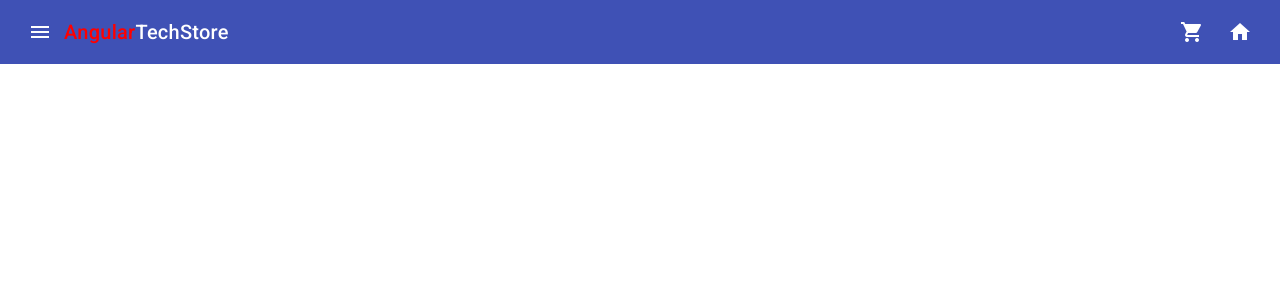
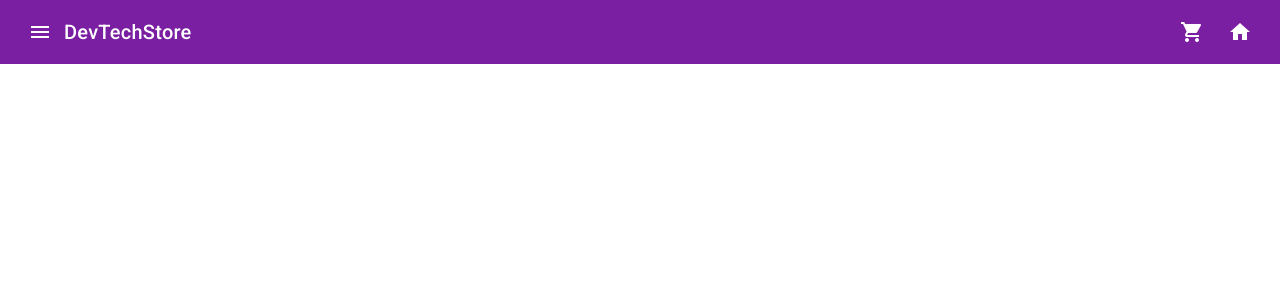
Before and after one commit to fabiodrneles/shop, an Angular app in the folder devmall/: page / in a window 1280 px wide. Shown: the top 300 px of the page. Built offline with nearby package versions, Linux system fonts and the light colour scheme.

Commit message:
chore: change theme angular to purple/green

```diff
--- a/devmall/angular.json
+++ b/devmall/angular.json
@@ -25,7 +25,7 @@
               "src/assets"
             ],
             "styles": [
-              "@angular/material/prebuilt-themes/indigo-pink.css",
+              "@angular/material/prebuilt-themes/purple-green.css",
               "src/styles.css"
             ],
             "scripts": []
@@ -88,7 +88,7 @@
               "src/assets"
             ],
             "styles": [
-              "@angular/material/prebuilt-themes/indigo-pink.css",
+              "@angular/material/prebuilt-themes/purple-green.css",
               "src/styles.css"
             ],
             "scripts": []
--- a/devmall/src/app/header/header.component.css
+++ b/devmall/src/app/header/header.component.css
@@ -1,19 +1,3 @@
-:root {
-  --roxo-claro: #9C27B0;
-  --roxo-escuro: #6B2A76;
-  --branco: #FFFFFF;
-  --cinza-claro: #C3C3C3;
-  --cinza-escuro: #303030;
-}
-
 .example-spacer {
     flex: 1 1 auto;
   }
-
-.logo-dev {
-  color: red
-}
-
-.logo-mall {
-  color: var(--cinza-claro);
-}
--- a/devmall/src/app/header/header.component.html
+++ b/devmall/src/app/header/header.component.html
@@ -4,7 +4,7 @@
       <button mat-icon-button class="example-icon" aria-label="Example icon-button with menu icon">
         <mat-icon>menu</mat-icon>
       </button>
-      <span class="logo-dev">Angular</span><span class="logo-mall">TechStore</span>
+      <span class="logo-dev">Dev</span><span class="logo-mall">TechStore</span>
       <span class="example-spacer"></span>
       <button mat-icon-button class="example-icon favorite-icon" aria-label="Example icon-button with heart icon">
         <mat-icon>shopping_cart</mat-icon>
```
